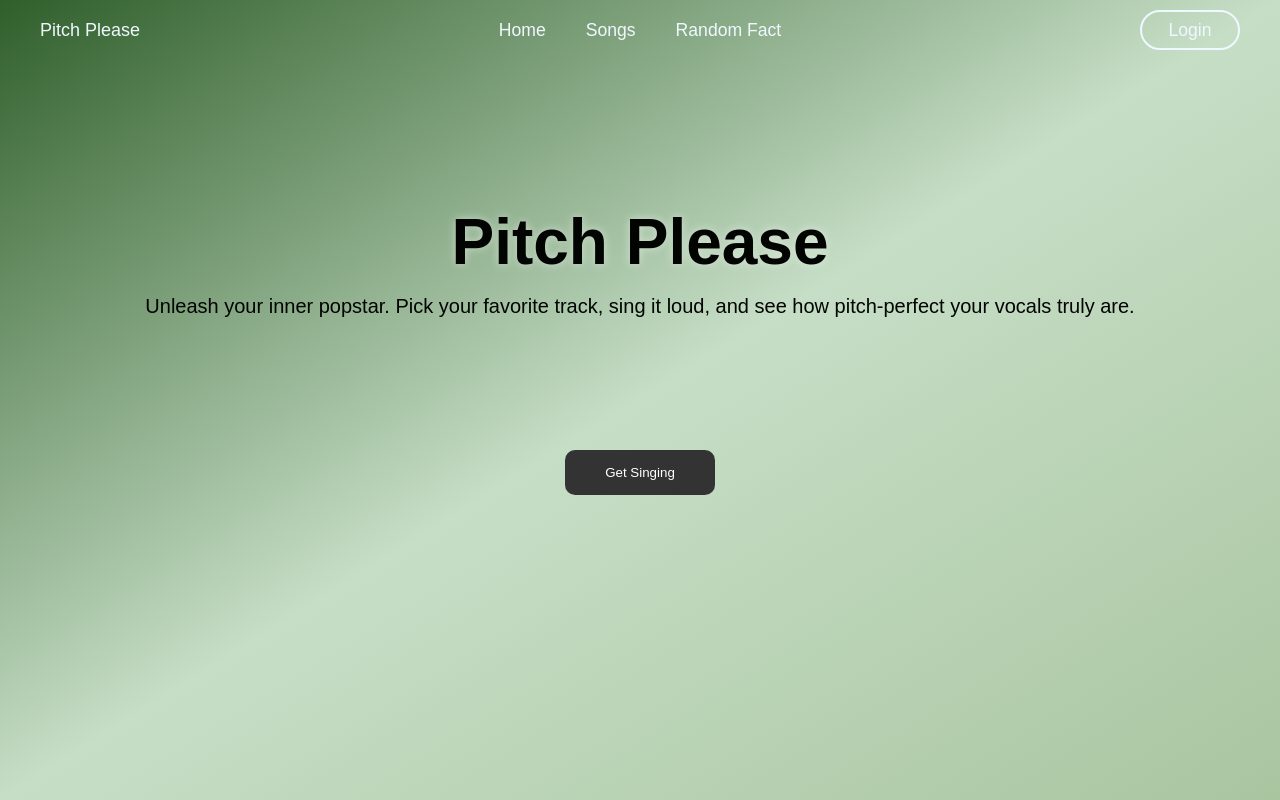
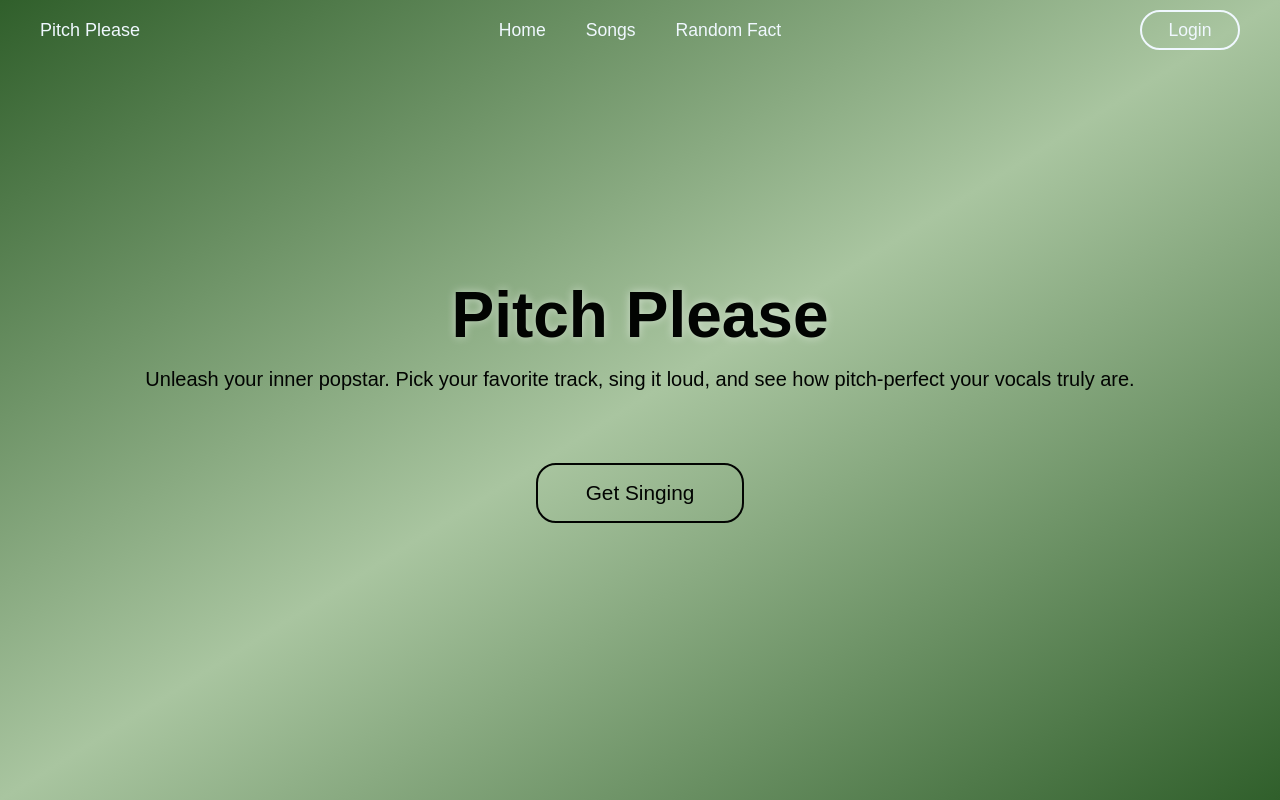
Before and after one commit to ankitacode19/Pitch-Please, a React (Vite) app in the folder frontend/: page /Home in a window 1280 px wide. Built offline with nearby package versions, Linux system fonts and the light colour scheme.

Commit message:
home page done

```diff
--- a/frontend/src/pages/homee.jsx
+++ b/frontend/src/pages/homee.jsx
@@ -12,7 +12,7 @@ export default function Home() {
           and see how pitch-perfect your vocals truly are.
         </p>
         <Link to="/songs">
-          <button className="home-button">Get Singing</button>
+          <button className="home-button"><span>Get Singing</span></button>
         </Link>
       </div>
     </div>
--- a/frontend/src/styles/homecss.css
+++ b/frontend/src/styles/homecss.css
@@ -22,7 +22,7 @@ body {
     width: 100vw;
   height: 100vh;
     margin: 0;
-    background: linear-gradient(to bottom right, #305F2B, #C6DEC6, #A9C5A0);
+    background: linear-gradient(to bottom right, #305F2B, #a9c5a0, #305F2B);
     display:flex;
     align-items: center;
     justify-content: center;
@@ -45,72 +45,53 @@ body {
     font-size: 1.25rem;
     margin-bottom: 2rem;
   }
+  .home-button {
+    position: relative;
+    overflow: hidden;
+    padding: 16px 48px;
+    border: 2px solid #020402;
+    border-radius: 20px;
+    background: transparent;
+    color: #020402;
+    font-size: 1.3em;
+    font-weight: 500;
+    cursor: pointer;
+    transition: color 0.5s, border-color 0.5s;
+    outline: none;
+    margin: 40px 0 0 0;
+    z-index: 0;
+}
 
-  .home-button {
-    margin: 100px;
-    padding: 15px 40px;
-    border: none;
-    outline: none;
-    color: #FFF;
-    cursor: pointer;
-    position: relative;
-    z-index: 0;
-    border-radius: 12px;
-  }
-  .home-button::after {
-    content: "";
-    z-index: -1;
+.home-button::before {
+    content: '';
     position: absolute;
+    left: 0;
+    top: 0;
     width: 100%;
     height: 100%;
-    background-color: #333;
-    left: 0;
-    top: 0;
-    border-radius: 10px;
-  }
-  /* glow */
-  .home-button::before {
-    content: "";
-    background: linear-gradient(
-      45deg,
-      #FF0000, #FF7300, #FFFB00, #48FF00,
-      #00FFD5, #002BFF, #FF00C8, #FF0000
-    );
-    position: absolute;
-    top: -2px;
-    left: -2px;
-    background-size: 600%;
-    z-index: -1;
-    width: calc(100% + 4px);
-    height:  calc(100% + 4px);
-    filter: blur(8px);
-    animation: glowing 20s linear infinite;
-    transition: opacity .3s ease-in-out;
-    border-radius: 10px;
-    opacity: 0;
-  }
+    background: linear-gradient(to top right,#020402,  #305F2B, #020402);
+    z-index: 0;
 
-  @keyframes glowing {
-    0% {background-position: 0 0;}
-    50% {background-position: 400% 0;}
-    100% {background-position: 0 0;}
-  }
+    transform: scaleX(0);
+    transform-origin: left;
+    transition: transform 0.5s cubic-bezier(.77,0,.18,1);
+}
 
-  /* hover */
-  .home-button:hover::before {
-    opacity: 1;
-  }
+.home-button:hover::before {
+    transform: scaleX(1);
+    transform-origin: left;
+}
 
-  .home-button:active:after {
-    background: transparent;
-  }
+.home-button:hover {
+    color: #c6c6c6;
+    border-color: #c6c6c6;
+    transform-origin: right;
+}
 
-  .home-button:active {
-    color: #000;
-    font-weight: bold;
-  }
-
-
+.home-button span {
+    position: relative;
+    z-index: 2;
+}
 
 /*
 
```
